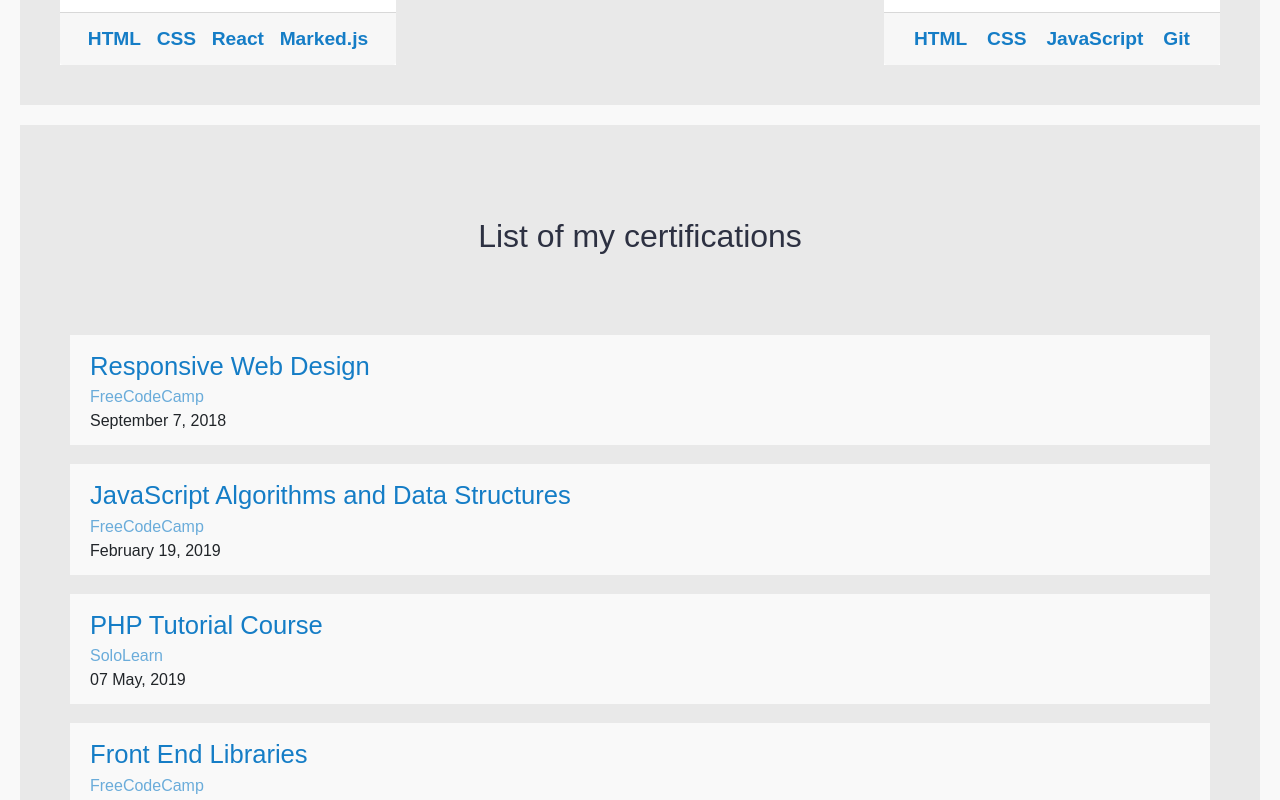
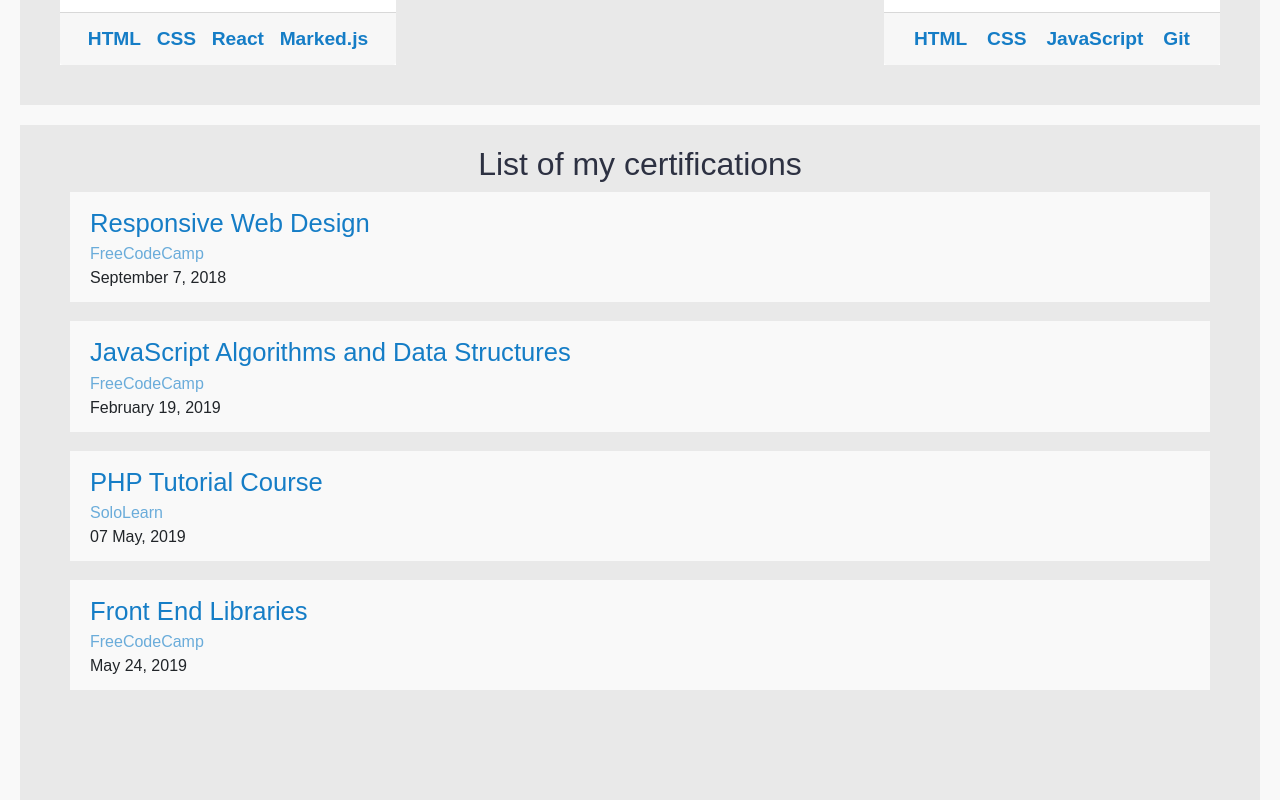
Before and after one commit to alessia-miccoli/my-portfolio, a React (Create React App) app: page / in a window 1280 px wide. Shown: the part 1800-2600 px from the top of the page. Built offline with nearby package versions, Linux system fonts and the light colour scheme; a web font is replaced by a local one.

Commit message:
fixed articles min-height

```diff
--- a/src/components/Articles.js
+++ b/src/components/Articles.js
@@ -5,7 +5,7 @@
     var articles = Object.keys(this.props.data.articles).map(x => <a key={x} href={`${this.props.data.articles[x]}`} target="_blank" rel="noopener noreferrer"><li className="list-group-item"><i className="fab fa-medium"></i>{x}</li></a>);
     return (
     <div id="articles-container">
-      <h3 id="articles" className="text-center subtitle two-subtitle">Articles</h3>
+      <h3 id="articles" className="text-center subtitle">Articles</h3>
       <ul className="list-group container articles">
       {articles}
       </ul>
--- a/src/components/Projects.js
+++ b/src/components/Projects.js
@@ -9,7 +9,7 @@
         projectUrl={x.projectUrl} codeUrl={x.codeUrl}/>)
     return (
     <div id="projects-section">
-      <h3 className="subtitle two-subtitle">Projects</h3>
+      <h3 className="subtitle">Projects</h3>
 
       <div id="projects-container">
         <div id="cards-container">
--- a/src/style/build/App.css
+++ b/src/style/build/App.css
@@ -373,6 +373,10 @@
   font-family: "Gayathri", sans-serif;
 }
 
+.subtitles {
+  margin: 20px;
+}
+
 .btn {
   border-radius: 0;
 }
@@ -406,12 +410,11 @@
 #certifications-container,
 #articles-container,
 #contacts-container {
-  height: 100vh;
+  min-height: 100vh;
   display: flex;
   padding: 20px;
   flex-direction: column;
   align-items: center;
-  justify-content: space-evenly;
   margin: 20px;
   background-color: rgba(170, 170, 170, 0.2);
 }
--- a/src/style/src/App.scss
+++ b/src/style/src/App.scss
@@ -31,6 +31,10 @@
   font-size: 2rem;
   color: $black;
   font-family: $font2;
+}
+
+.subtitles{
+  margin: 20px;
 }
 
 //buttons
@@ -72,12 +76,11 @@
 #certifications-container,
 #articles-container,
 #contacts-container{
-  height: 100vh;
+  min-height: 100vh;
   display: flex;
   padding: 20px;
   flex-direction: column;
   align-items: center;
-  justify-content: space-evenly;
   margin: 20px;
   background-color: $darkgray;
 }
```
Also changed, not shown: 1 other file (tests, documents, lock files or other folders).
